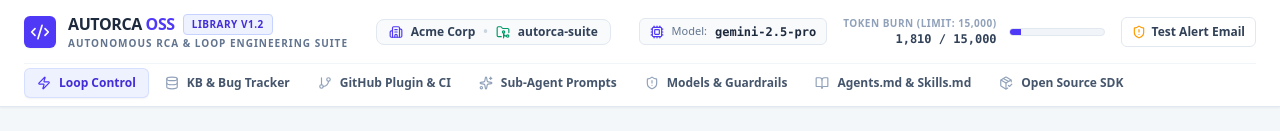
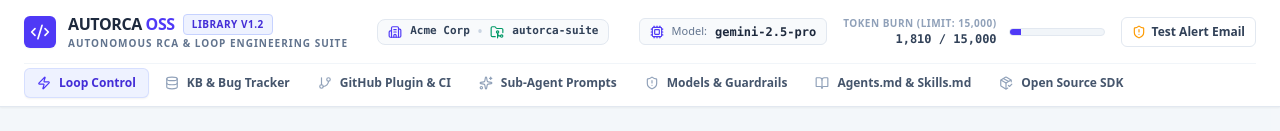
Before and after one commit to vamsikrishnao/autorca-suite, a React (Vite) app: page / in a window 1280 px wide. Shown: the top 131 px of the page. Built offline with nearby package versions, Linux system fonts and the light colour scheme; no server answers.

Commit message:
Tenant visibility

```diff
--- a/src/components/Header.tsx
+++ b/src/components/Header.tsx
@@ -87,13 +87,17 @@
           </div>
         </div>
 
-        {/* Organization & Project Context Badge */}
-        <div className="hidden lg:flex items-center gap-2 px-3 py-1 bg-slate-50 border border-slate-200 rounded-lg text-xs font-semibold text-slate-700">
-          <Building2 className="w-3.5 h-3.5 text-indigo-600" />
-          <span>Acme Corp</span>
+        {/* Organization & Project Context Badge - Always visible on all screens */}
+        <div className="flex items-center gap-2 px-2.5 py-1 bg-slate-50 border border-slate-200 rounded-lg text-xs font-semibold text-slate-700 shrink-0">
+          <Building2 className="w-3.5 h-3.5 text-indigo-600 shrink-0" />
+          <span className="font-mono text-[11px]">
+            {tenantContext.tenantId === 'org-acme-corp' ? 'Acme Corp' : tenantContext.tenantId}
+          </span>
           <span className="text-slate-300">•</span>
-          <FolderGit2 className="w-3.5 h-3.5 text-emerald-600" />
-          <span>autorca-suite</span>
+          <FolderGit2 className="w-3.5 h-3.5 text-emerald-600 shrink-0" />
+          <span className="font-mono text-[11px]">
+            {tenantContext.projectId === 'proj-autorca-suite' ? 'autorca-suite' : tenantContext.projectId}
+          </span>
         </div>
 
         {/* Right Session Token Burn & Harness Action */}
```
